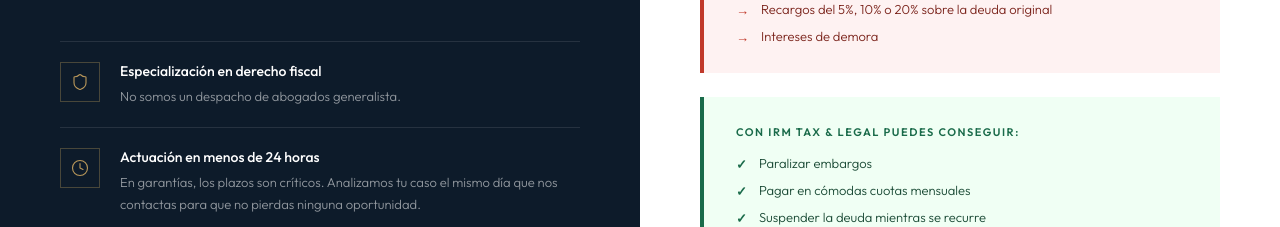
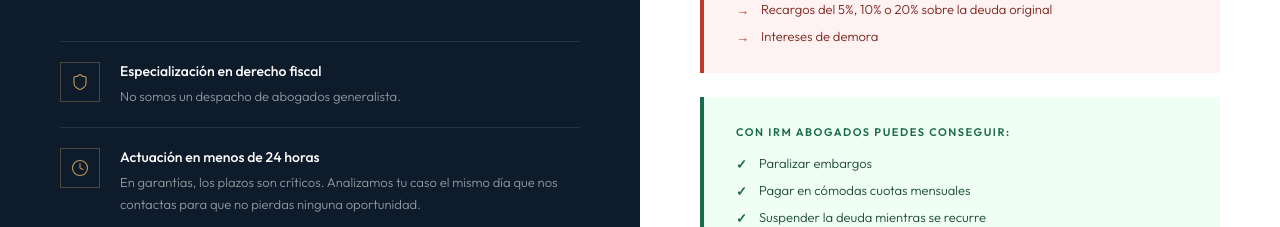
Before and after one commit to Ivanrm01/IRM-Abogados, a Next.js app: page /garantias-deuda-aeat in a window 1280 px wide. Shown: the part 3920-4147 px from the top of the page. Built offline with nearby package versions, Linux system fonts and the light colour scheme.

Commit message:
Update page.jsx

```diff
--- a/app/garantias-deuda-aeat/page.jsx
+++ b/app/garantias-deuda-aeat/page.jsx
@@ -189,7 +189,7 @@ export default function GarantiasPage() {
         </ul>
     </div>
     <div className={styles.gainBox}>
-      <div className={styles.gainTitle}>Con IRM Tax & Legal puedes conseguir:</div>
+      <div className={styles.gainTitle}>Con IRM Abogados puedes conseguir:</div>
       <ul className={styles.gainList}>
         {['Paralizar embargos','Pagar en cómodas cuotas mensuales','Suspender la deuda mientras se recurre','Proteger tu patrimonio y el de tu empresa'].map(i => (
           <li key={i}><span>✓</span>{i}</li>
```
